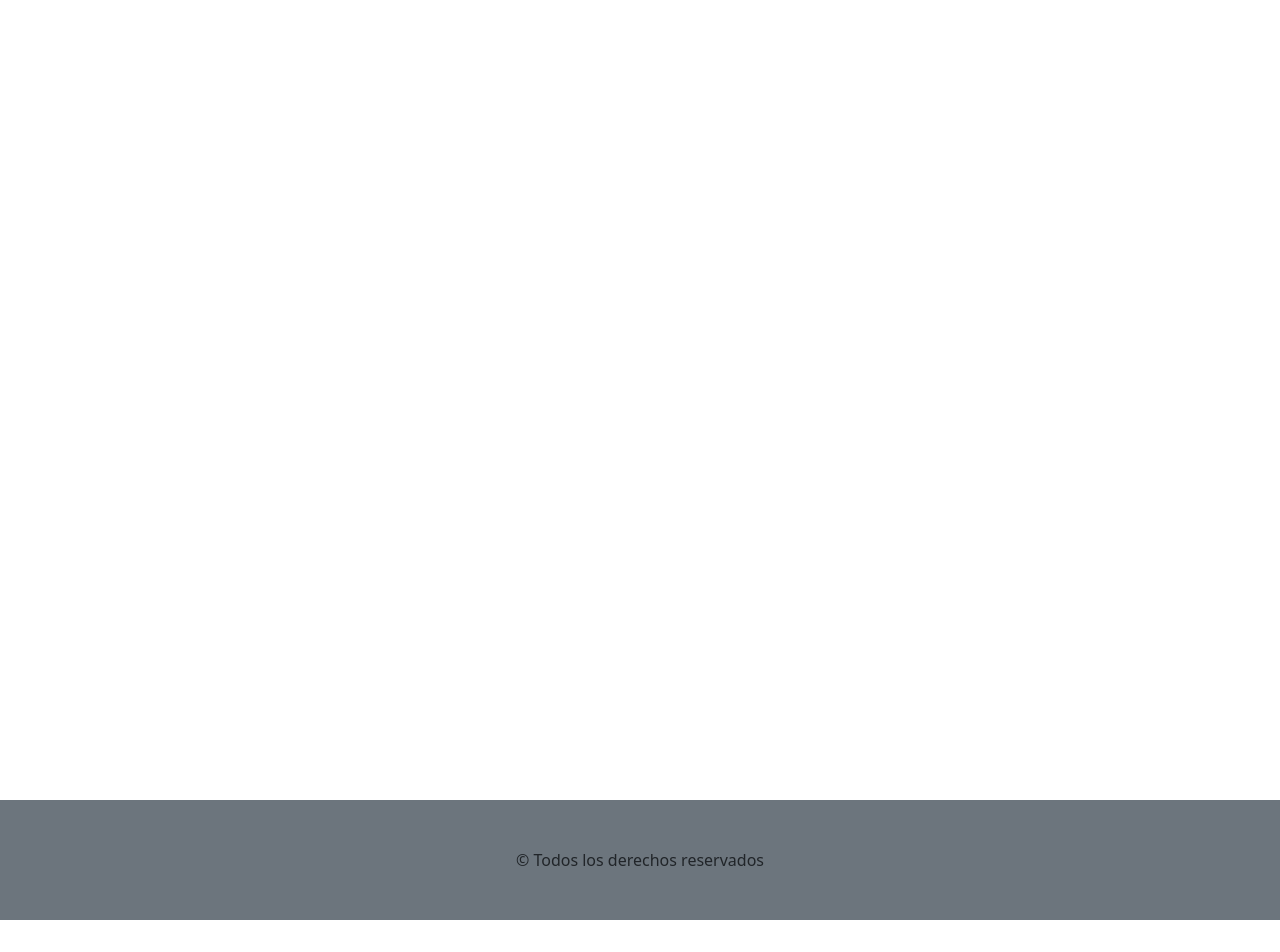
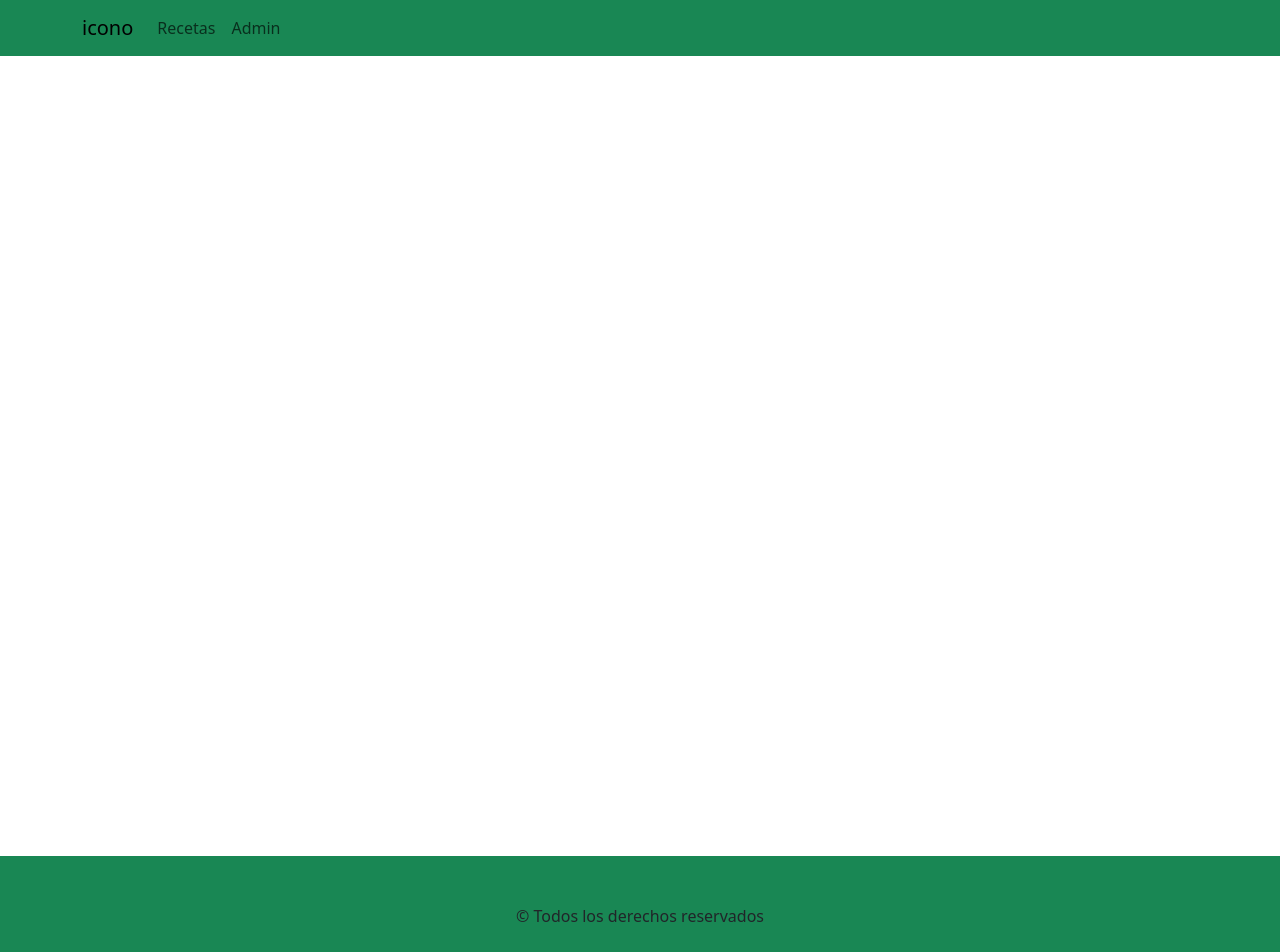
Before and after one commit to nicoleonard/TP-Frontend-BlogRecetas, a React (Vite) app: page / in a window 1280 px wide. Shown: the top 952 px of the page. Before the commit the page ends 920 px from the top, so only its background shows below. Built offline with nearby package versions, Linux system fonts and the light colour scheme.

Commit message:
agregado maquetado navbar

```diff
--- a/src/App.jsx
+++ b/src/App.jsx
@@ -4,12 +4,16 @@ import Admin from "./components/views/Admin"
 import Detalles from "./components/views/Detalles"
 import Error404 from "./components/views/Error404"
 import Footer from "./components/common/Footer"
+import Menu from "./components/common/Menu"
 import { Container } from "react-bootstrap"
 
 function App() {
 
   return (
     <>
+      <Container fluid="true" as="header" className="w-100">
+      <Menu></Menu>
+      </Container>
       <Container fluid="true" as="main" className="min-vh-100 m-0">
         <BrowserRouter>
           <Routes>
--- a/src/components/common/Footer.jsx
+++ b/src/components/common/Footer.jsx
@@ -5,7 +5,7 @@ import Col from 'react-bootstrap/Col';
 const Footer = () => {
     return (
         <>
-                <Container fluid="true" as="footer" className='w-100 bg-secondary p-5 m-0'>
+                <Container fluid="true" as="footer" className='w-100 bg-success p-5 m-0'>
                     <Row>
                         <Col className="text-center">&copy; Todos los derechos reservados</Col>
                     </Row>
--- /dev/null
+++ b/src/components/common/Menu.jsx
@@ -0,0 +1,24 @@
+import Container from 'react-bootstrap/Container';
+import Nav from 'react-bootstrap/Nav';
+import Navbar from 'react-bootstrap/Navbar';
+
+const Menu = () => {
+    return (
+        <>
+            <Navbar collapseOnSelect expand="lg" className="bg-success">
+                <Container>
+                    <Navbar.Brand> icono </Navbar.Brand>
+                    <Navbar.Toggle aria-controls="responsive-navbar-nav" />
+                    <Navbar.Collapse id="responsive-navbar-nav">
+                        <Nav className="me-auto">
+                            <Nav.Link>Recetas</Nav.Link>
+                            <Nav.Link>Admin</Nav.Link>
+                        </Nav>
+                    </Navbar.Collapse>
+                </Container>
+            </Navbar>
+        </>
+    );
+};
+
+export default Menu
--- a/src/components/views/Error404.jsx
+++ b/src/components/views/Error404.jsx
@@ -3,7 +3,7 @@ const Error404 = () => {
     return(
         <>
         </>
-    )
-}
+    );
+};
 
 export default Error404
```
Also changed, not shown: src/components/common/Navbar.jsx (deleted).
